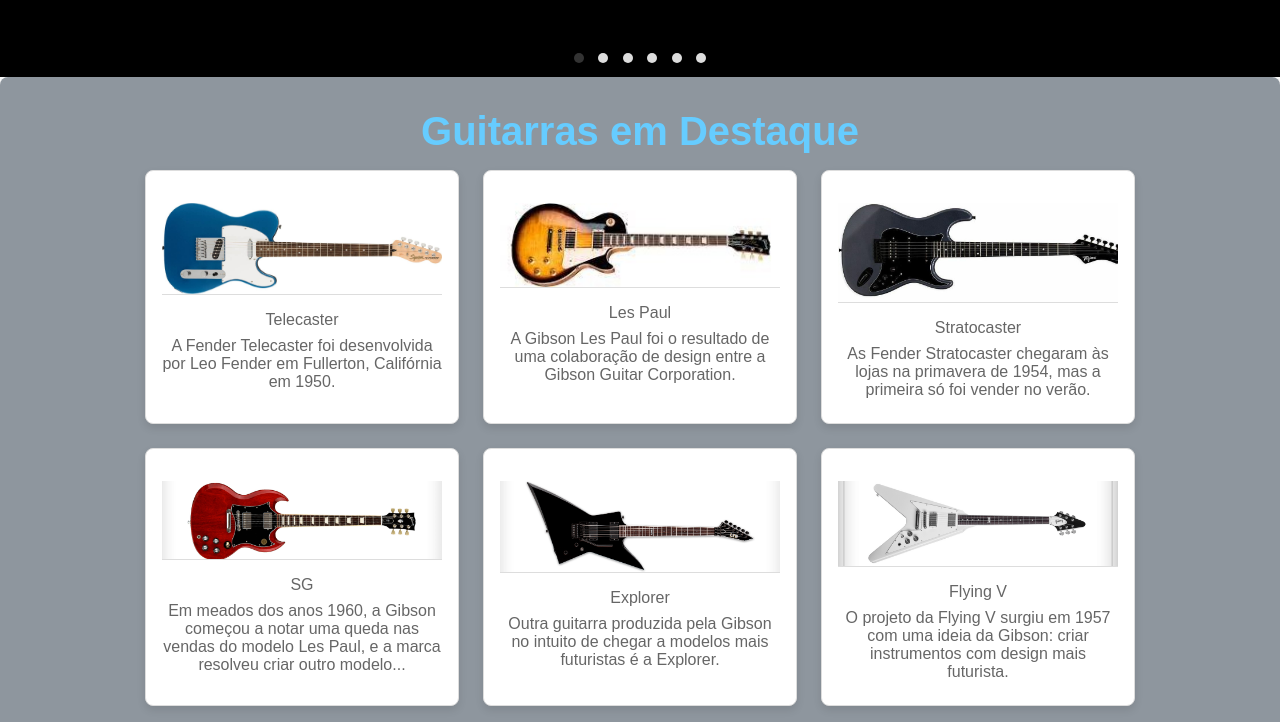
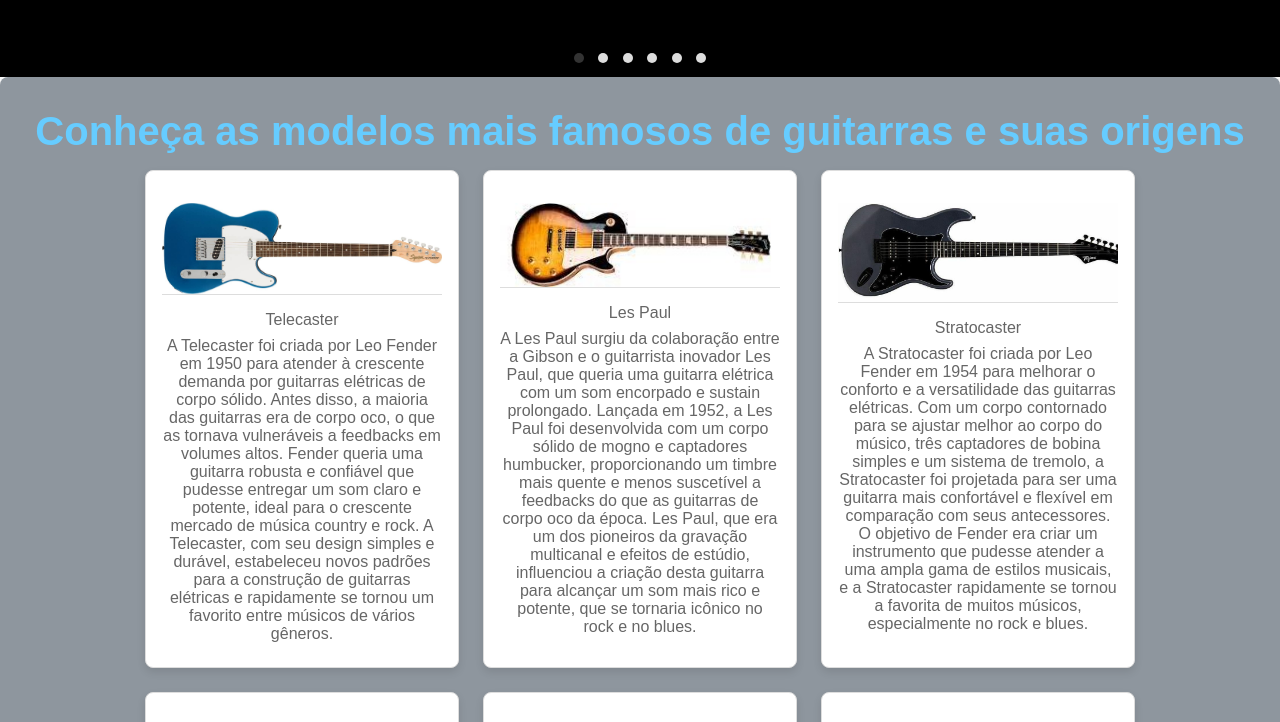
Before and after one commit to gio0000/Eccomerce-guitarras, a plain HTML site: page siteguita66-main/index.html in a window 1280 px wide. Shown: the part 773-1495 px from the top of the page. Drawn offline with Linux system fonts and the light colour scheme; a script that the page names is missing.

Commit message:
Update index.html

```diff
--- a/siteguita66-main/index.html
+++ b/siteguita66-main/index.html
@@ -56,42 +56,42 @@
 
     <!-- Seção de Produtos em Destaque -->
     <section class="featured-products">
-        <h2>Guitarras em Destaque</h2>
+        <h2>Conheça as modelos mais famosos de guitarras e suas origens</h2>
         <div class="product-list">
             <div class="product">
                 <img class="featured-image" src="telecastervirada.jpg" alt="Telecaster">
                 <p>Telecaster</p>
-                <p>A Fender Telecaster foi desenvolvida por Leo Fender em Fullerton, Califórnia em 1950.</p>
+                <p> A Telecaster foi criada por Leo Fender em 1950 para atender à crescente demanda por guitarras elétricas de corpo sólido. Antes disso, a maioria das guitarras era de corpo oco, o que as tornava vulneráveis a feedbacks em volumes altos. Fender queria uma guitarra robusta e confiável que pudesse entregar um som claro e potente, ideal para o crescente mercado de música country e rock. A Telecaster, com seu design simples e durável, estabeleceu novos padrões para a construção de guitarras elétricas e rapidamente se tornou um favorito entre músicos de vários gêneros.</p>
             </div>
             <div class="product">
                 <img class="featured-image" src="lespaulo.jpg" alt="Les Paul">
                 <p>Les Paul</p>
-                <p>A Gibson Les Paul foi o resultado de uma colaboração de design entre a Gibson Guitar Corporation.</p>
+                <p>A Les Paul surgiu da colaboração entre a Gibson e o guitarrista inovador Les Paul, que queria uma guitarra elétrica com um som encorpado e sustain prolongado. Lançada em 1952, a Les Paul foi desenvolvida com um corpo sólido de mogno e captadores humbucker, proporcionando um timbre mais quente e menos suscetível a feedbacks do que as guitarras de corpo oco da época. Les Paul, que era um dos pioneiros da gravação multicanal e efeitos de estúdio, influenciou a criação desta guitarra para alcançar um som mais rico e potente, que se tornaria icônico no rock e no blues.</p>
             </div>
             <div class="product">
                 <img class="featured-image" src="strato.jpg" alt="Stratocaster">
                 <p>Stratocaster</p>
-                <p>As Fender Stratocaster chegaram às lojas na primavera de 1954, mas a primeira só foi vender no verão.</p>
+                <p>A Stratocaster foi criada por Leo Fender em 1954 para melhorar o conforto e a versatilidade das guitarras elétricas. Com um corpo contornado para se ajustar melhor ao corpo do músico, três captadores de bobina simples e um sistema de tremolo, a Stratocaster foi projetada para ser uma guitarra mais confortável e flexível em comparação com seus antecessores. O objetivo de Fender era criar um instrumento que pudesse atender a uma ampla gama de estilos musicais, e a Stratocaster rapidamente se tornou a favorita de muitos músicos, especialmente no rock e blues.</p>
             </div>
             <div class="product">
                 <img class="featured-image" src="SG.png" alt="SG">
                 <p>SG</p>
-                <p>Em meados dos anos 1960, a Gibson começou a notar uma queda nas vendas do modelo Les Paul, e a marca resolveu criar outro modelo...</p>
+                <p>A SG, lançada pela Gibson em 1961, foi projetada para ser uma versão mais leve e acessível da Les Paul. A Gibson queria oferecer uma guitarra com um design moderno e mais ergonômico que fosse atraente para a nova geração de músicos de rock e blues. O corpo fino e o peso reduzido da SG ajudavam a torná-la mais confortável para tocar em pé, enquanto os captadores humbucker proporcionavam um som potente e agressivo. A SG rapidamente se tornou popular entre músicos de rock pesado, incluindo nomes lendários como Angus Young e Tony Iommi.</p>
             </div>
             <div class="product">
                 <img class="featured-image" src="explorer.png" alt="Explorer">
                 <p>Explorer</p>
-                <p>Outra guitarra produzida pela Gibson no intuito de chegar a modelos mais futuristas é a Explorer.</p>
+                <p>A Gibson Explorer, lançada em 1958, foi criada para explorar novos designs futuristas e inovadores. Com um formato angular e ousado, a Explorer foi um passo audacioso no design de guitarras, refletindo as tendências de inovação tecnológica da época. Embora não tenha sido um sucesso comercial imediato, seu design distintivo acabou atraindo a atenção de guitarristas de rock e metal, que apreciavam tanto sua estética única quanto seu som robusto e poderoso.</p>
             </div>
             <div class="product">
                 <img class="featured-image" src="V.png" alt="Flying V">
                 <p>Flying V</p>
-                <p>O projeto da Flying V surgiu em 1957 com uma ideia da Gibson: criar instrumentos com design mais futurista.</p>
+                <p> A Flying V, também desenvolvida pela Gibson em 1958, foi uma tentativa de criar uma guitarra com um visual completamente diferente das tradicionais guitarras de corpo sólido. Com seu formato em v a Flying V foi projetada para se destacar visualmente e oferecer uma experiência única para os músicos. O design futurista e o som potente da Flying V atraíram músicos de rock e metal, que encontraram nela uma combinação perfeita de estilo e desempenho.</p>
             </div>
             <div class="product">
                 <img class="featured-image" src="warlock.jpeg" alt="Warlock">
                 <p>Warlock</p>
-                <p>A Warlock se tornou popular entre músicos de heavy metal e hard rock devido ao seu visual distinto e som poderoso.</p>
+                <p>Flying V, também desenvolvida pela Gibson em 1958, foi uma tentativa de criar uma guitarra com um visual completamente diferente das tradicionais guitarras de corpo sólido. Com seu formato em "V", a Flying V foi projetada para se destacar visualmente e oferecer uma experiência única para os músicos. O design futurista e o som potente da Flying V atraíram músicos de rock e metal, que encontraram nela uma combinação perfeita de estilo e desempenho.</p>
             </div>
         </div>
     </section>
```
